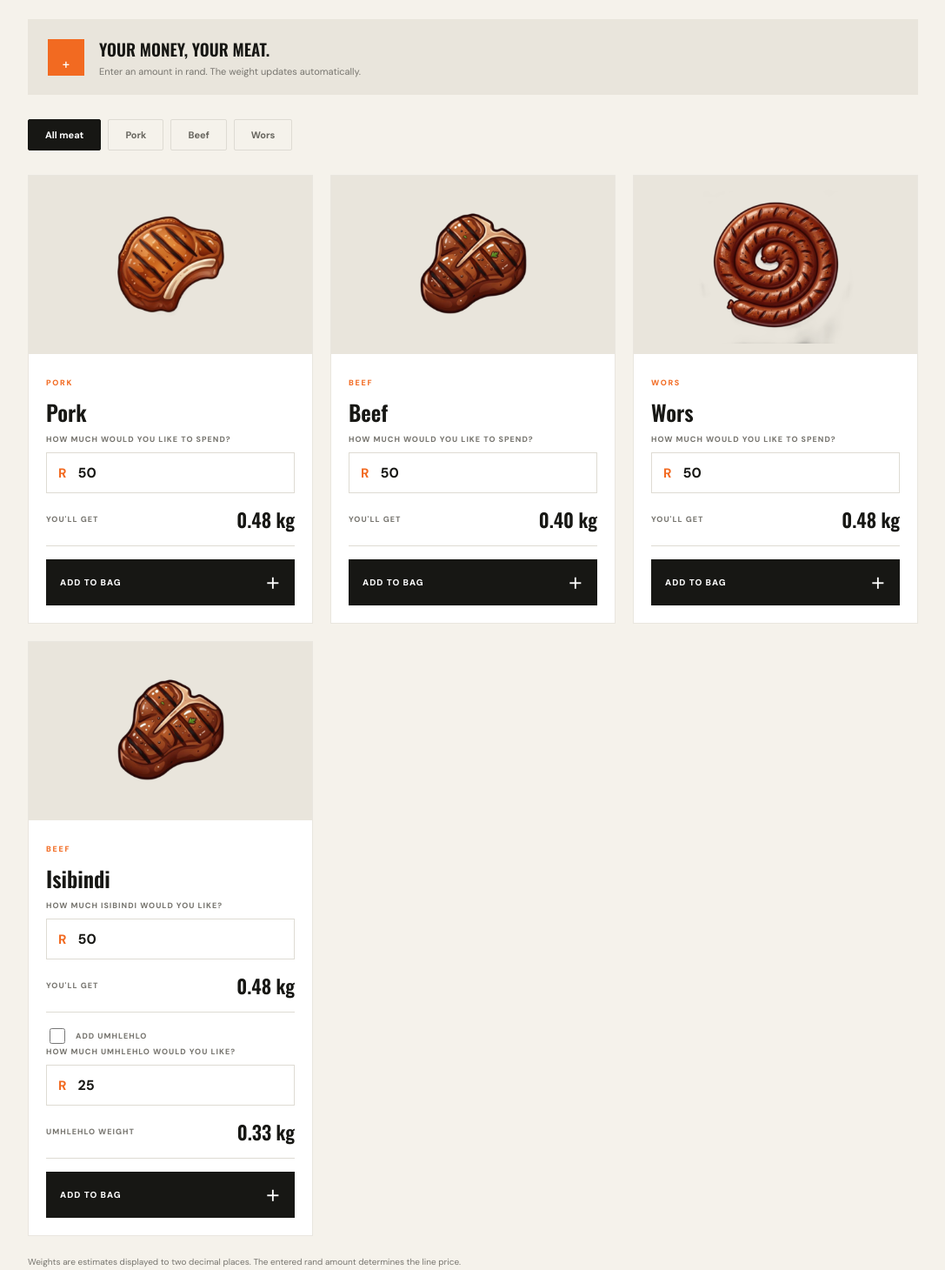
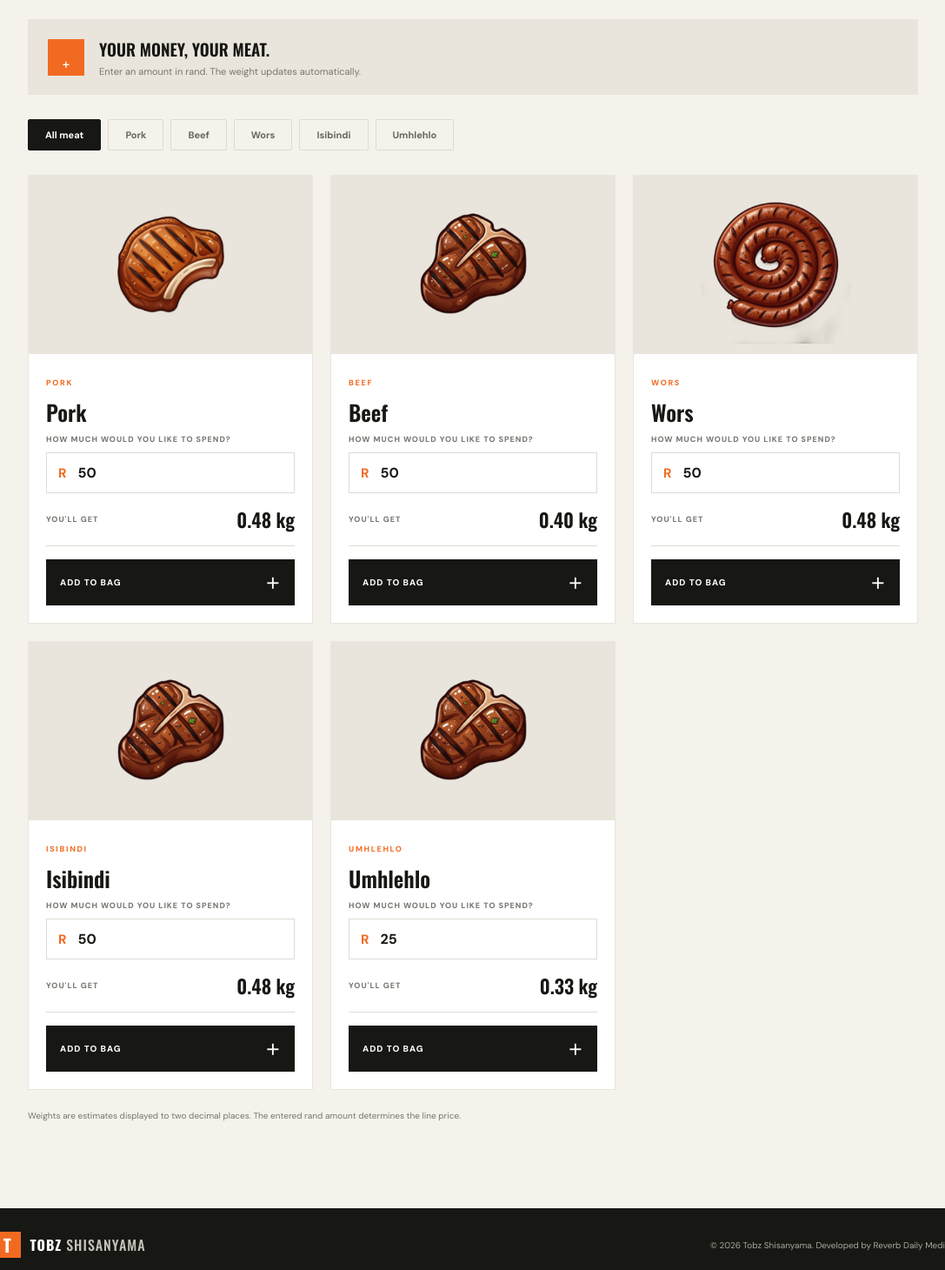
Before and after one commit to LonwaboMMMS/Tobz-Shisanyama, a plain HTML site: page menu.html in a window 1280 px wide. Shown: the part 460-1920 px from the top of the page at 87% size, without its empty margins (96-1183 px from the left). Drawn offline with nearby package versions, Linux system fonts and the light colour scheme.

Commit message:
Make Isibindi and Umhlehlo separate menu items

```diff
--- a/menu.html
+++ b/menu.html
@@ -12,12 +12,13 @@
 <header class="site-header"><a class="brand" href="index.html"><span class="brand-mark">T</span><span>TOBZ<span class="brand-light"> SHISANYAMA</span></span></a><nav class="desktop-nav"><a href="index.html">Home</a><a class="active" href="menu.html">Menu</a><a href="about.html">Our story</a><a href="contact.html">Contact</a></nav><button class="cart-trigger" id="open-cart"><span>Bag</span><span class="cart-count" id="cart-count">0</span></button></header>
 <main><section class="page-hero"><p class="eyebrow">PICK YOUR FAVOURITES</p><h1>THE <em>MENU.</em></h1><p>Choose a meat, enter how much you'd like to spend, and we'll calculate the weight for you.</p></section>
 <section class="menu-section menu-page"><div class="price-explainer"><span class="explainer-icon">₊</span><div><strong>YOUR MONEY, YOUR MEAT.</strong><p>Enter an amount in rand. The weight updates automatically.</p></div></div>
-<div class="category-tabs"><a class="category-tab active" href="#all">All meat</a><a class="category-tab" href="#pork">Pork</a><a class="category-tab" href="#beef">Beef</a><a class="category-tab" href="#wors">Wors</a></div>
+<div class="category-tabs"><a class="category-tab active" href="#all">All meat</a><a class="category-tab" href="#pork">Pork</a><a class="category-tab" href="#beef">Beef</a><a class="category-tab" href="#wors">Wors</a><a class="category-tab" href="#isibindi">Isibindi</a><a class="category-tab" href="#umhlehlo">Umhlehlo</a></div>
 <div class="product-grid" id="all">
 <article class="product-card" id="pork"><div class="product-image-placeholder"><img src="images/Pork.png" alt="Pork"></div><div class="product-info"><span class="product-category">PORK</span><h3>Pork</h3><label class="amount-label">HOW MUCH WOULD YOU LIKE TO SPEND?<span class="amount-input-wrap"><b>R</b><input type="number" min="40" step="1" value="50" data-amount="pork" inputmode="decimal"></span></label><div class="weight-result"><span>YOU'LL GET</span><strong data-weight-result="pork">0.48 kg</strong></div><button class="add-button" data-add="pork">ADD TO BAG <span>＋</span></button></div></article>
 <article class="product-card" id="beef"><div class="product-image-placeholder"><img src="images/Beef.png" alt="Beef"></div><div class="product-info"><span class="product-category">BEEF</span><h3>Beef</h3><label class="amount-label">HOW MUCH WOULD YOU LIKE TO SPEND?<span class="amount-input-wrap"><b>R</b><input type="number" min="50" step="1" value="50" data-amount="beef" inputmode="decimal"></span></label><div class="weight-result"><span>YOU'LL GET</span><strong data-weight-result="beef">0.43 kg</strong></div><button class="add-button" data-add="beef">ADD TO BAG <span>＋</span></button></div></article>
 <article class="product-card" id="wors"><div class="product-image-placeholder"><img src="images/Wors.png" alt="Wors"></div><div class="product-info"><span class="product-category">WORS</span><h3>Wors</h3><label class="amount-label">HOW MUCH WOULD YOU LIKE TO SPEND?<span class="amount-input-wrap"><b>R</b><input type="number" min="30" step="1" value="50" data-amount="wors" inputmode="decimal"></span></label><div class="weight-result"><span>YOU'LL GET</span><strong data-weight-result="wors">0.53 kg</strong></div><button class="add-button" data-add="wors">ADD TO BAG <span>＋</span></button></div></article>
-<article class="product-card" id="cow-liver" data-category="beef"><div class="product-image-placeholder"><img src="images/Beef.png" alt="Isibindi"></div><div class="product-info"><span class="product-category">BEEF</span><h3>Isibindi</h3><label class="amount-label">HOW MUCH ISIBINDI WOULD YOU LIKE?<span class="amount-input-wrap"><b>R</b><input type="number" min="30" step="1" value="50" data-amount="cow-liver" inputmode="decimal"></span></label><div class="weight-result"><span>YOU'LL GET</span><strong data-weight-result="cow-liver">0.48 kg</strong></div><label class="amount-label" style="display:flex;align-items:center;gap:9px;margin-top:14px"><input type="checkbox" data-fat-toggle style="width:18px;height:18px"> ADD UMHLEHLO</label><label class="amount-label" data-fat-amount-wrap hidden>HOW MUCH UMHLEHLO WOULD YOU LIKE?<span class="amount-input-wrap"><b>R</b><input type="number" min="15" step="1" value="25" data-amount="cow-fat" inputmode="decimal" disabled></span></label><div class="weight-result" data-fat-weight-row hidden><span>UMHLEHLO WEIGHT</span><strong data-weight-result="cow-fat">0.33 kg</strong></div><button class="add-button" data-add="cow-liver">ADD TO BAG <span>＋</span></button></div></article>
+<article class="product-card" id="isibindi" data-category="isibindi"><div class="product-image-placeholder"><img src="images/Beef.png" alt="Isibindi"></div><div class="product-info"><span class="product-category">ISIBINDI</span><h3>Isibindi</h3><label class="amount-label">HOW MUCH WOULD YOU LIKE TO SPEND?<span class="amount-input-wrap"><b>R</b><input type="number" min="30" step="1" value="50" data-amount="cow-liver" inputmode="decimal"></span></label><div class="weight-result"><span>YOU'LL GET</span><strong data-weight-result="cow-liver">0.48 kg</strong></div><button class="add-button" data-add="cow-liver">ADD TO BAG <span>＋</span></button></div></article>
+<article class="product-card" id="umhlehlo" data-category="umhlehlo"><div class="product-image-placeholder"><img src="images/Beef.png" alt="Umhlehlo"></div><div class="product-info"><span class="product-category">UMHLEHLO</span><h3>Umhlehlo</h3><label class="amount-label">HOW MUCH WOULD YOU LIKE TO SPEND?<span class="amount-input-wrap"><b>R</b><input type="number" min="15" step="1" value="25" data-amount="cow-fat" inputmode="decimal"></span></label><div class="weight-result"><span>YOU'LL GET</span><strong data-weight-result="cow-fat">0.33 kg</strong></div><button class="add-button" data-add="cow-fat">ADD TO BAG <span>＋</span></button></div></article>
 </div><p class="menu-footnote">Weights are estimates displayed to two decimal places. The entered rand amount determines the line price.</p></section></main>
 <footer><a class="brand footer-brand" href="index.html"><span class="brand-mark">T</span><span>TOBZ<span class="brand-light"> SHISANYAMA</span></span></a><span>© <span class="year"></span> Tobz Shisanyama. Developed by Reverb Daily Media.</span></footer><nav class="mobile-nav"><a href="index.html"><span>⌂</span>Home</a><a class="selected" href="menu.html"><span>☷</span>Menu</a><button id="mobile-cart"><span>▣</span>Bag <i id="mobile-cart-count">0</i></button><a href="about.html"><span>✦</span>About</a><a href="contact.html"><span>⌖</span>Contact</a></nav>
 <div class="cart-overlay" id="cart-overlay" aria-hidden="true"><aside class="cart-panel" role="dialog" aria-modal="true" aria-labelledby="cart-title"><div class="cart-header"><div><p class="eyebrow">YOUR ORDER</p><h2 id="cart-title">YOUR BAG</h2></div><button class="close-cart" id="close-cart">×</button></div><div class="cart-items" id="cart-items"></div><div class="cart-footer"><div class="cart-total"><span>Subtotal</span><strong id="cart-total">R0.00</strong></div><button class="checkout-button" id="checkout-button" disabled>CHECKOUT</button></div></aside></div><script src="script.js"></script>
```
